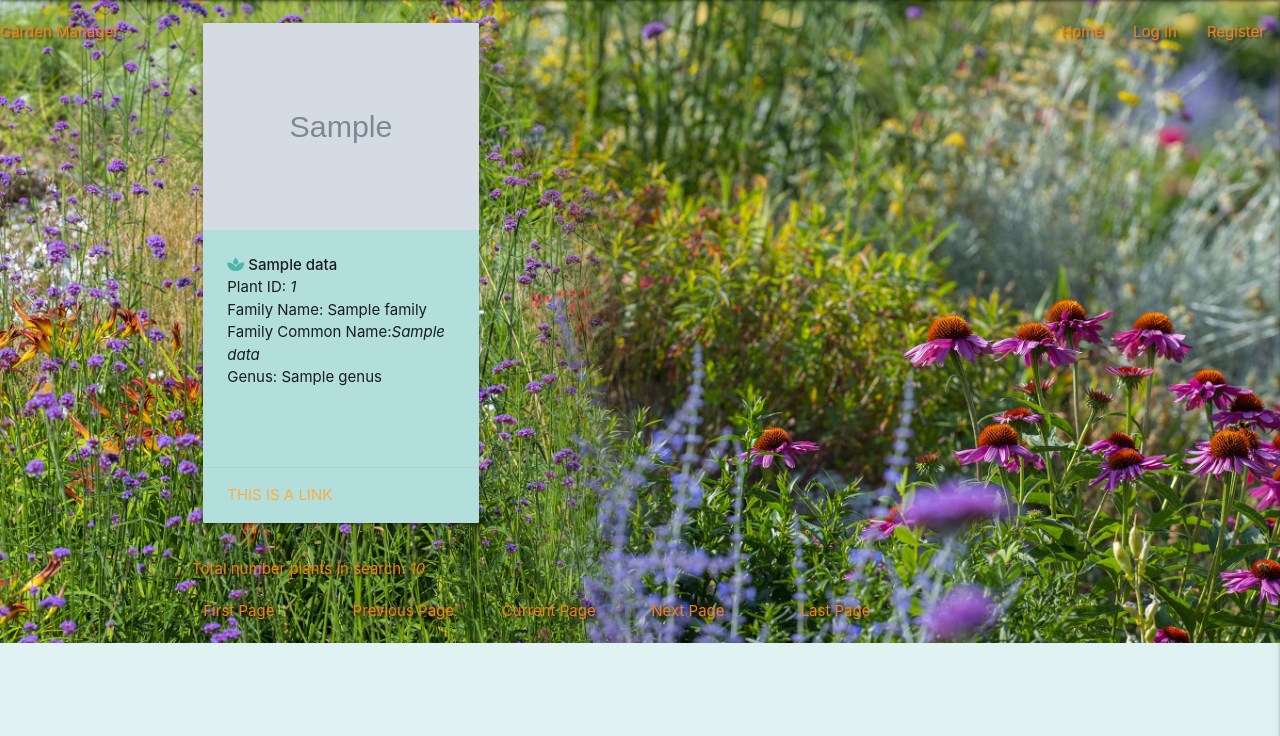
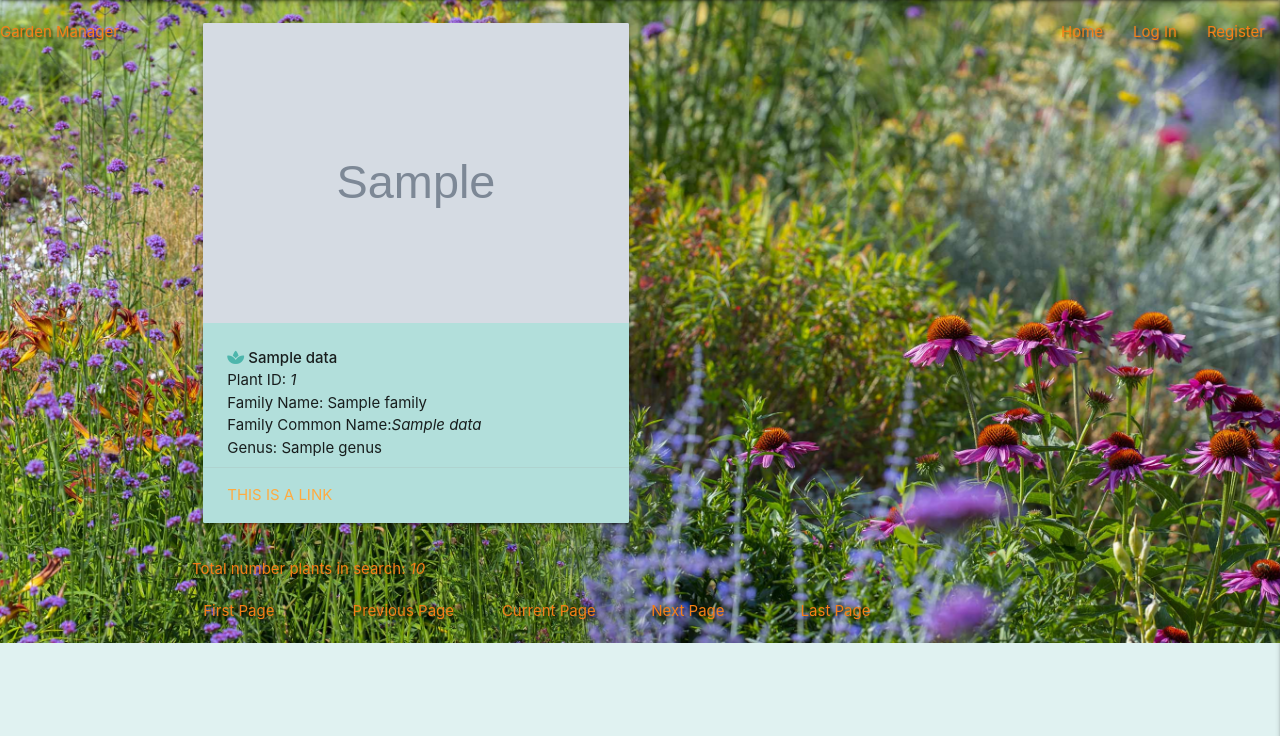
Before and after one commit to Readri205/MS3_Plant_Manager, a Flask app: page /get_trefle in a window 1280 px wide. Shown: the part 64-800 px from the top of the page. Run offline with Flask 2, Linux system fonts and the light colour scheme; grey boxes marked "Sample" are stand-in pictures; a database or web service that is not in the repository returns one stand-in record (values such as "Sample title"); data that the repository does not hold is empty; some libraries are stand-ins or nearby versions.

Commit message:
Amend card size trefle search

```diff
--- a/app.py
+++ b/app.py
@@ -239,7 +239,7 @@ def get_users():
 ENDPOINT = "https://trefle.io/api/v1/plants/search?token="
 YOUR_TREFLE_TOKEN = os.environ.get("YOUR_TREFLE_TOKEN")
 STRG = "&q="
-SEARCH = "lily"
+SEARCH = "nettle"
 SEARCH_SPECIES = "lily"
 
 PAGE = "&page=3"
--- a/templates/trefle_plants.html
+++ b/templates/trefle_plants.html
@@ -3,7 +3,7 @@
 <ul class="row">
     {% for plant in plants %}
     <li>
-    <div class="col s12 m4">
+    <div class="col s12 m6">
       <div class="card large teal lighten-4">
         <div class="card-image">
             <img src="{{ plant.image_url }}">
```
Also changed, not shown: README.md.
